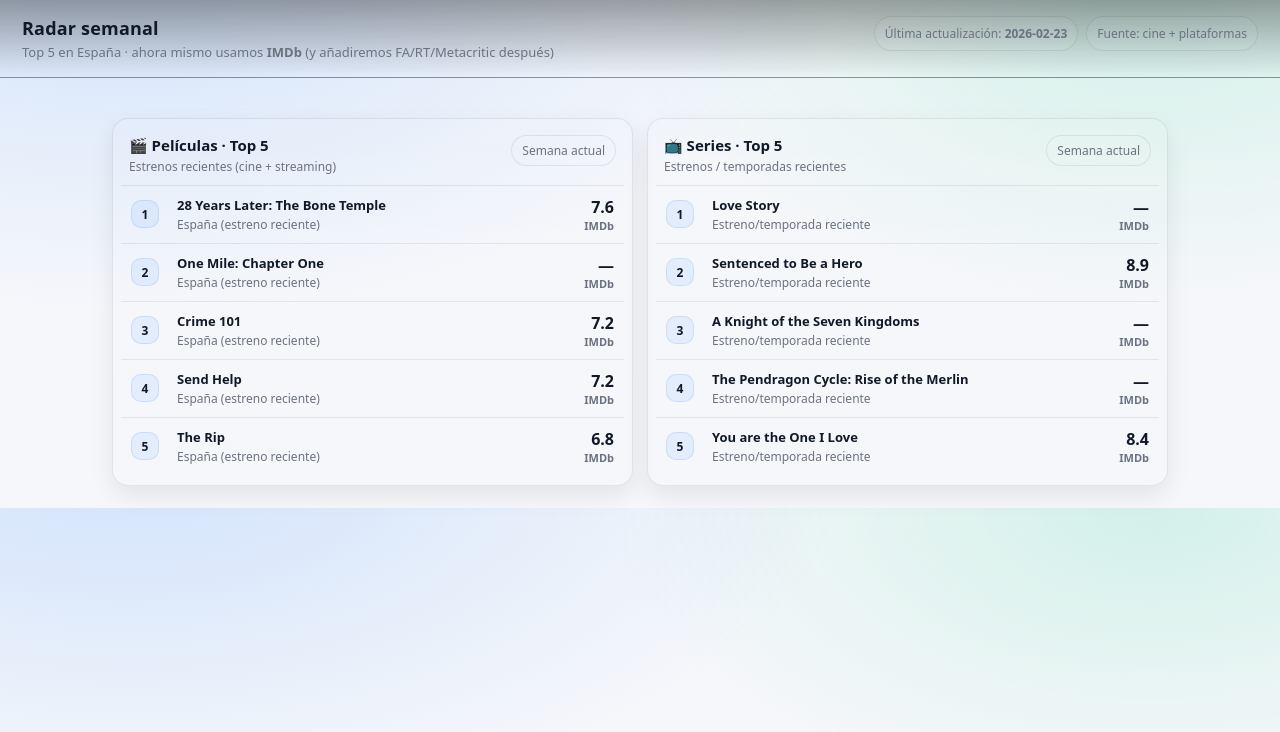
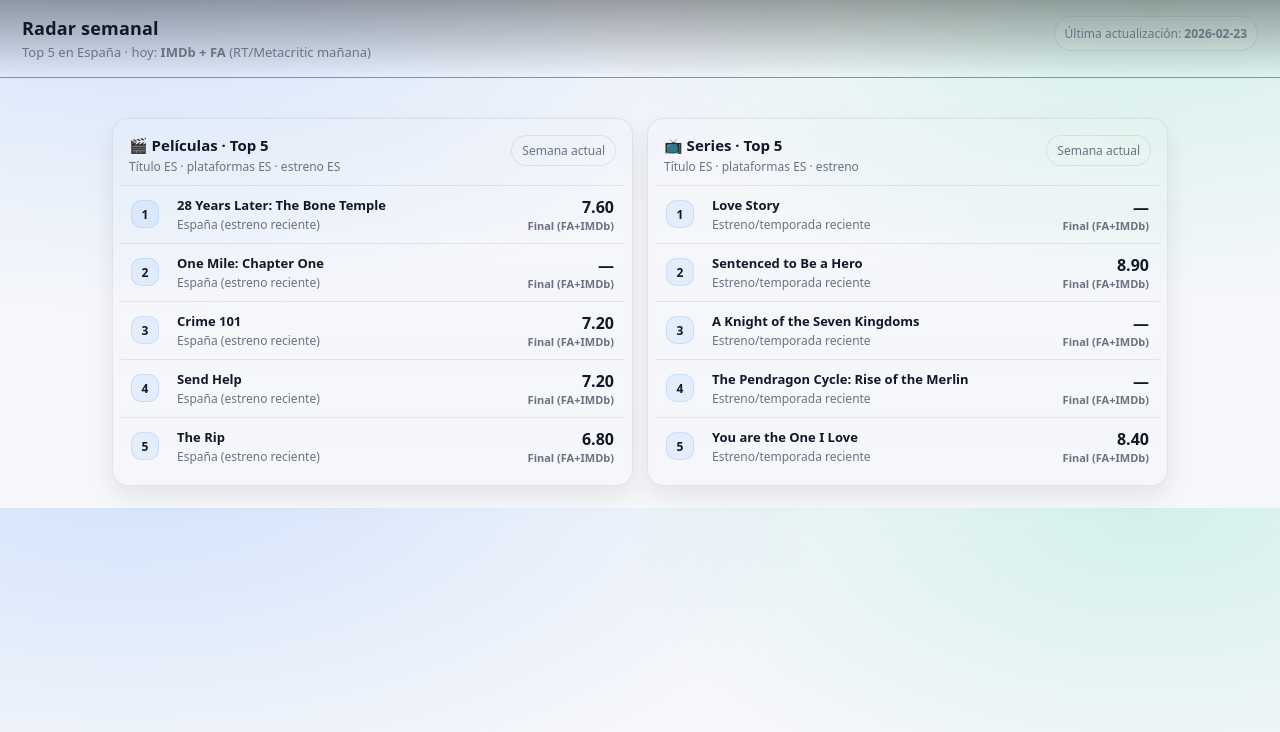
Before and after one commit to cpardogo/Series-y-Pelis, a website: page index.html in a window 1280 px wide. Drawn offline with Linux system fonts and the light colour scheme.

Commit message:
Actualizar index.html

```diff
--- a/index.html
+++ b/index.html
@@ -59,7 +59,7 @@
     .list{padding:0 8px 10px}
     .row{
       display:grid;
-      grid-template-columns: 36px 1.4fr 110px;
+      grid-template-columns: 36px 1.4fr 120px;
       gap:10px;
       align-items:center;
       padding:10px 10px;
@@ -97,11 +97,10 @@
     <div class="topbar">
       <div>
         <h1>Radar semanal</h1>
-        <div class="sub">Top 5 en España · ahora mismo usamos <b>IMDb</b> (y añadiremos FA/RT/Metacritic después)</div>
+        <div class="sub">Top 5 en España · hoy: <b>IMDb + FA</b> (RT/Metacritic mañana)</div>
       </div>
       <div class="chips">
         <div class="chip">Última actualización: <b id="updatedAt">—</b></div>
-        <div class="chip">Fuente: cine + plataformas</div>
       </div>
     </div>
   </header>
@@ -114,7 +113,7 @@
         <div class="hd">
           <div>
             <h2>🎬 Películas · Top 5</h2>
-            <div class="meta">Estrenos recientes (cine + streaming)</div>
+            <div class="meta">Título ES · plataformas ES · estreno ES</div>
           </div>
           <span class="pill">Semana actual</span>
         </div>
@@ -125,7 +124,7 @@
         <div class="hd">
           <div>
             <h2>📺 Series · Top 5</h2>
-            <div class="meta">Estrenos / temporadas recientes</div>
+            <div class="meta">Título ES · plataformas ES · estreno</div>
           </div>
           <span class="pill">Semana actual</span>
         </div>
@@ -136,16 +135,23 @@
 
   <script>
     function rowHTML(item){
-      const where = item.where ?? item.platform ?? "";
-      const imdb = (typeof item.imdb === "number") ? item.imdb.toFixed(1) : (item.imdb ?? "—");
+      const platforms = Array.isArray(item.platforms) && item.platforms.length
+        ? item.platforms.join(" · ")
+        : (item.where ?? "España");
+
+      const release = item.releaseES ? ` · ES: ${item.releaseES}` : "";
+      const fa = (typeof item.fa === "number") ? item.fa.toFixed(1) : "—";
+      const imdb = (typeof item.imdb === "number") ? item.imdb.toFixed(1) : "—";
+      const final = (typeof item.final === "number") ? item.final.toFixed(2) : "—";
+
       return `
         <div class="row">
           <div class="rank">${item.rank ?? ""}</div>
           <div class="title">
             <b>${item.title ?? "—"}</b>
-            <span>${where}</span>
+            <span>${platforms}${release}</span>
           </div>
-          <div class="score">${imdb}<small>IMDb</small></div>
+          <div class="score">${final}<small>Final (FA+IMDb)</small></div>
         </div>
       `;
     }
```
